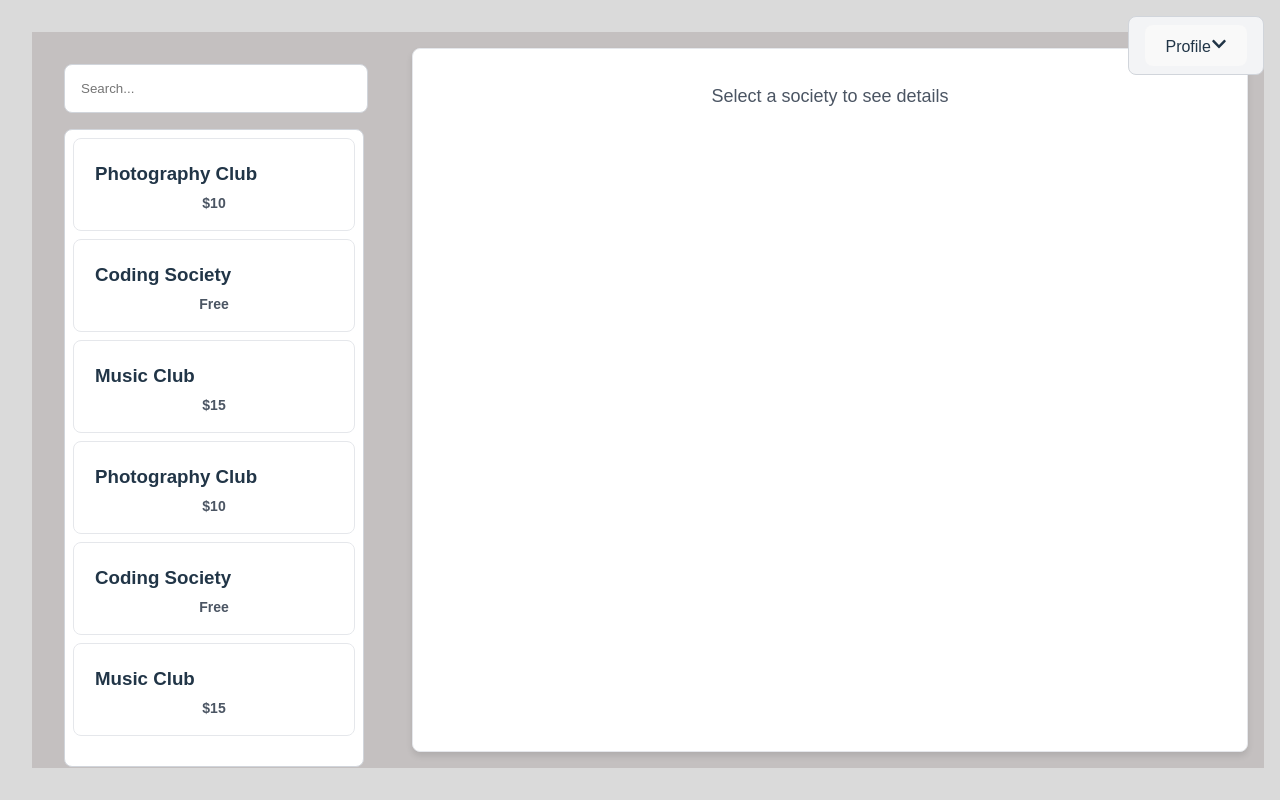
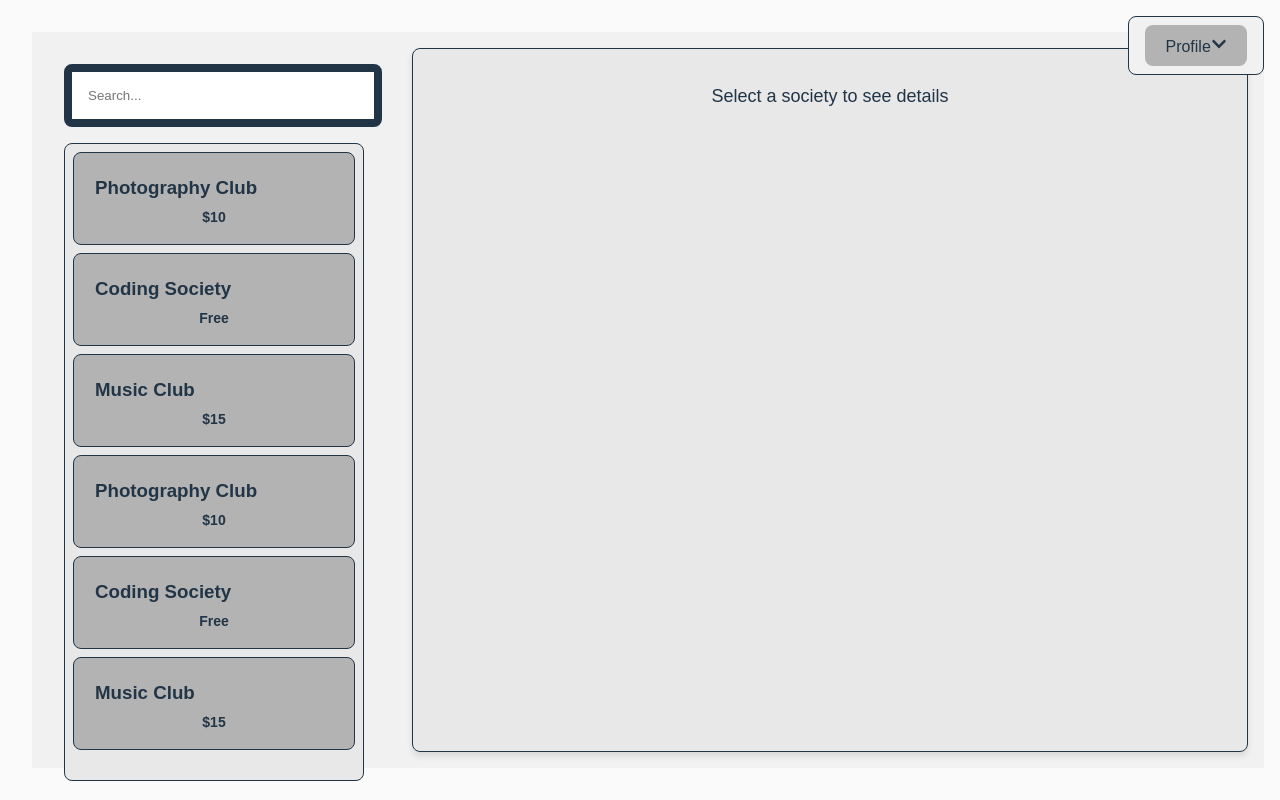
Before and after one commit to PortsmouthTeam6C/SETaP-Code, a React (Vite) app in the folder Frontend/: page /NavigateScreen in a window 1280 px wide. Built offline with nearby package versions, Linux system fonts and the light colour scheme.

Commit message:
Changed text to work correctly with all themes on every page now, added more theme options for containers and subcontainers for consitency between pages, quickly changed spacing between buttons on the test page, fixed profile drop down.

```diff
--- a/Frontend/src/index.css
+++ b/Frontend/src/index.css
@@ -1,9 +1,12 @@
 :root {
   /* Default (light theme) variables */
-  --background: #dadada; /* White for light theme */
+  --background: #fafafa; /* White for light theme */
   --text: #213547; /* Dark text for light theme */
+  --text2: #15ff00;
   --primary: #646cff; /* Link color */
-  --button-bg: #f9f9f9; /* Button background for light theme */
+  --button-bg: #b4b3b3; /* Button background for light theme */
+  --container-bg: #f1f1f1; /* Container background for most elemtents */
+  --container2-bg: #e8e8e8; /* Slightly darker subcontainer */
 
   font-family: Inter, system-ui, Avenir, Helvetica, Arial, sans-serif;
   line-height: 1.5;
@@ -15,11 +18,17 @@
 }
 /* Dark theme overrides */
 [data-theme="dark"] {
-  --background: #494949; /* Dark gray for dark theme */
-  --text: rgba(255, 255, 255, 0.87); /* Light text for dark theme */
+  --background: #292929; /* Dark gray for dark theme */
+  --text: #ffffffde; /* Light text for dark theme */
+  --text2: #ff0000;
   --primary: #535bf2; /* Adjusted link color for dark theme */
-  --button-bg: #706f6f;
+  --button-bg: #555555; /* Gray Button background*/
+  --container-bg: #333333; /* Container background for most elemtents */
+  --container2-bg: #4d4d4d; /* Lighter subcontainer */
 }
+
+/* For dark theme in terms of darkness background>Containers>Buttons */
+/* For light theme in terms of lightness Background>Containers>Buttons */
 
 a {
   font-weight: 500;
@@ -57,11 +66,17 @@ button {
   cursor: pointer;
   color: var(--text);
   transition: border-color 0.25s;
+  margin-right: 0; /* Set default margin to 0 */
+}
+
+button + button {
+  margin-left: 10px;  /* Only add spacing on the left for buttons following buttons buttons */
 }
 
 button:hover {
   border-color: var(--primary);
 }
+
 button:focus,
 button:focus-visible {
   outline: 4px auto -webkit-focus-ring-color;
--- a/Frontend/src/pages/ForgotPassword.css
+++ b/Frontend/src/pages/ForgotPassword.css
@@ -5,7 +5,7 @@ body {
 }
 
 .SignUp-box {
-    background-color: white;
+    background-color: var(--container-bg);
     padding: 40px;
     border-radius: 10px;
     box-shadow: 0 4px 8px rgba(0, 0, 0, 0.1);
@@ -45,8 +45,8 @@ h3 {
     width: 100%;
     border: none;
     border-radius: 5px;
-    background-color: #516ce5;
-    color: white;
+    background-color: var(--button-bg);
+    color: var(--text);
     font-size: 16px;
     cursor: pointer;
     margin-bottom: 10px;
--- a/Frontend/src/pages/HomePage.css
+++ b/Frontend/src/pages/HomePage.css
@@ -14,8 +14,8 @@ body {
 /* Society Section */
 .society {
   padding: 1rem;
-  background-color: white;
-  border: 1px solid #ddd;
+  background-color: var(--container-bg);
+  border: 1px solid var(--text);
   border-radius: 0.5rem;
   box-shadow: 0 2px 4px rgba(0, 0, 0, 0.1);
   width: 20%; /* Slightly wider for better spacing */
@@ -29,7 +29,7 @@ body {
 
 .toggle-button {
   background-color: #516ce5;
-  color: white;
+  color: rgb(0, 0, 0);
   border: none;
   padding: 6px 12px; /* Smaller button */
   border-radius: 5px;
@@ -45,6 +45,7 @@ body {
 
 .society-list {
   overflow: hidden;
+  color: var(--container-bg);
   transition: max-height 0.5s ease-in-out;
 }
 
@@ -54,12 +55,14 @@ body {
 
 .society-item {
   padding: 0.5rem;
-  border-bottom: 1px solid #ddd;
+  border-bottom: 1px solid var(--text);
+  color: var(--container-bg);
 }
 
 .society-item p {
   font-weight: 600;
   margin: 0;
+  color: var(--container-bg);
 }
 
 .add-society {
@@ -69,7 +72,7 @@ body {
 
 .add-society button {
   background-color: #516ce5;
-  color: white;
+  color: rgb(0, 0, 0);
   border: none;
   padding: 8px 16px;
   border-radius: 5px;
@@ -85,8 +88,8 @@ body {
 /* Messages Section */
 .messages {
   padding: 1rem;
-  background-color: white;
-  border: 1px solid #ddd;
+  background-color: var(--container-bg);
+  border: 1px solid var(--text);
   border-radius: 0.5rem;
   box-shadow: 0 2px 4px rgba(0, 0, 0, 0.1);
   width: 50%; /* Adjusted width */
@@ -97,7 +100,7 @@ body {
 .message-box {
   flex-grow: 1;
   overflow-y: auto;
-  background-color: #f3f4f6;
+  background-color: var(--container2-bg);
   padding: 1rem;
   border-radius: 0.5rem;
   margin-bottom: 1rem;
@@ -116,7 +119,7 @@ body {
   flex-grow: 1;
   padding: 10px;
   border-radius: 13px;
-  border: 1px solid #ddd;
+  border: 1px solid var(--text);
 }
 
 .message-input button {
@@ -136,8 +139,8 @@ body {
 /* Event Board Section */
 .event {
   padding: 1rem;
-  background-color: white;
-  border: 1px solid #ddd;
+  background-color: var(--container-bg);
+  border: 1px solid var(--text);
   border-radius: 0.5rem;
   box-shadow: 0 2px 4px rgba(0, 0, 0, 0.1);
   width: 30%; /* Adjusted width */
@@ -156,7 +159,7 @@ body {
 
 .event-details {
   font-size: 0.875rem;
-  color: #4b5563; /* Tailwind's text-gray-600 */
+  color: var(--text2);
 }
 
 .event-price {
--- a/Frontend/src/pages/Login.css
+++ b/Frontend/src/pages/Login.css
@@ -13,7 +13,7 @@ body {
 }
 
 .login-box {
-    background-color: white;
+    background-color: var(--container-bg);
     padding: 40px;
     border-radius: 10px;
     box-shadow: 0 4px 8px rgba(0, 0, 0, 0.1);
@@ -25,7 +25,6 @@ body {
     width: 150px;
     height: 150px;
     margin-bottom: 50px;
-
 }
 
 .logo img {
@@ -51,8 +50,8 @@ body {
     width: 100%;
     border: none;
     border-radius: 5px;
-    background-color: #516ce5;
-    color: white;
+    background-color: var(--button-bg);
+    color: var(--text);
     font-size: 16px;
     cursor: pointer;
     margin-bottom: 10px;
@@ -71,9 +70,9 @@ body {
 }
 
 .additional-options button {
-    background: none;
+    background: var(--button-bg);
     border: none;
-    color: #000000;
+    color: var(--text);
     cursor: pointer;
     font-size: 14px;
 }
--- a/Frontend/src/pages/NavigateScreen.css
+++ b/Frontend/src/pages/NavigateScreen.css
@@ -6,7 +6,7 @@
     width: 150vh;
     height: 88vh;
     padding: 1rem;
-    background-color: #c4c0c0; /* bg-gray-100 */
+    background-color: var(--container-bg);
   }
 
   /* Left Section */
@@ -19,7 +19,7 @@
   .search-bar {
     width: 90%;
     padding: 1rem;
-    border: 1px solid #d1d5db; /* border */
+    border: 8px solid var(--text); /* border */
     border-radius: 0.5rem; /* rounded-lg */
     margin-bottom: 1rem;
   }
@@ -28,23 +28,24 @@
     height: 620px;
     overflow-x: hidden;
     overflow-y: auto;
-    border: 1px solid #d1d5db; /* border */
+    border: 1px solid var(--text); /* border */
     border-radius: 0.5rem; /* rounded-lg */
     padding: 0.5rem;
-    background-color: #ffffff; /* bg-white */
+    background-color: var(--container2-bg);
   }
 
   .society-item {
     padding: 1rem;
     margin-bottom: 0.5rem;
     cursor: pointer;
-    border: 1px solid #e5e7eb; /* border */
+    border: 1px solid var(--text); /* border */
     border-radius: 0.5rem; /* rounded-lg */
-    background-color: #ffffff; /* bg-white */
+    background-color: var(--button-bg); /* bg-white */
+    color: var(--text);
   }
 
   .society-item:hover {
-    background-color: #f3f4f6; /* hover:bg-gray-100 */
+    background-color: #1618af; /* hover:bg-gray-100 */
   }
 
   .society-item.selected {
@@ -57,15 +58,15 @@
 
   .society-item p {
     font-size: 0.875rem;
-    color: #4b5563; /* text-gray-600 */
+    color: var(--text); /* text-gray-600 */
   }
 
   /* Right Section */
   .right-section {
     width: 75%;
     padding: 1rem;
-    background-color: #ffffff; /* bg-white */
-    border: 1px solid #e5e7eb; /* border */
+    background-color: var(--container2-bg);
+    border: 1px solid var(--text); /* border */
     border-radius: 0.5rem; /* rounded-lg */
     box-shadow: 0px 4px 6px rgba(0, 0, 0, 0.1); /* shadow-lg */
   }
@@ -78,7 +79,7 @@
 
   .right-section p {
     font-size: 1.125rem;
-    color: #4b5563; /* text-gray-700 */
+    color: var(--text); /* text-gray-700 */
     margin-bottom: 1rem;
   }
 
@@ -97,14 +98,14 @@
   cursor: pointer;
 
   /* Set background and text color */
-  background-color: #f3f4f6; /* Light gray */
-  color: #333; /* Dark text */
-  border: 1px solid #d1d5db; /* Subtle border */
+  background-color: var(--container-bg); /* Light gray */
+  color: var(--text); /* Dark text */
+  border: 1px solid var(--text); /* Subtle border */
   transition: background-color 0.2s ease-in-out, color 0.2s ease-in-out;
 }
 
 /* Hover effect */
 .profile-button:hover {
-  background-color: #d1d5db; /* Darker gray */
-  color: #333; /* Darker text */
+  background-color: var(--background) ; /* Darker gray */
+  color: var(--background); /* Darker text */
 }
--- a/Frontend/src/pages/NavigateScreen.tsx
+++ b/Frontend/src/pages/NavigateScreen.tsx
@@ -1,6 +1,5 @@
 import { useState } from 'react';
 import './NavigateScreen.css';
-import React from 'react';
 import { Link } from "react-router-dom";
 
 {/* Dropdown menu */}
--- a/Frontend/src/pages/SignUp.css
+++ b/Frontend/src/pages/SignUp.css
@@ -47,7 +47,7 @@ h3 {
     border: none;
     border-radius: 5px;
     background-color: #516ce5;
-    color: white;
+    color: rgb(211, 0, 0);
     font-size: 16px;
     cursor: pointer;
     margin-bottom: 10px;
```
